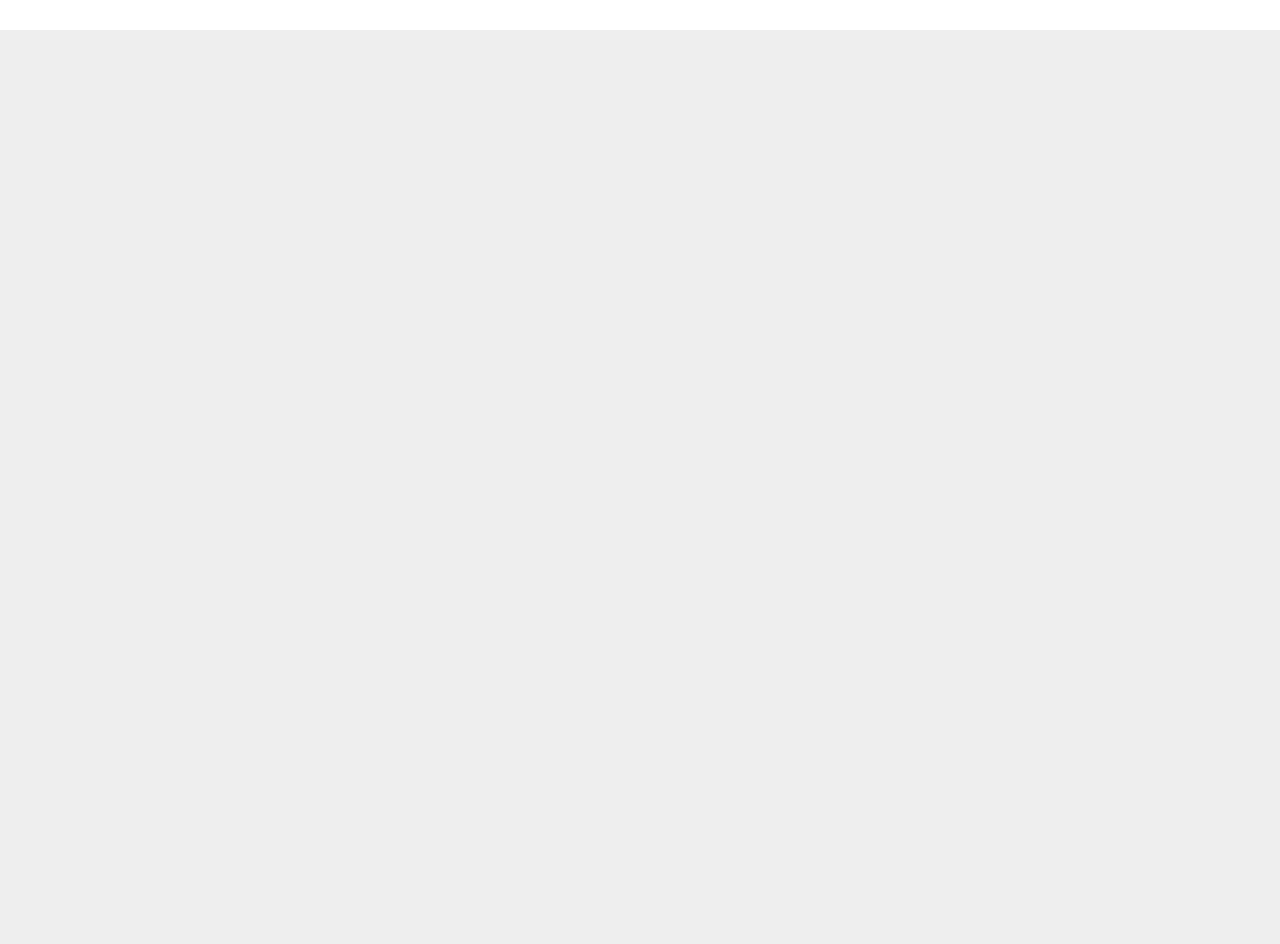
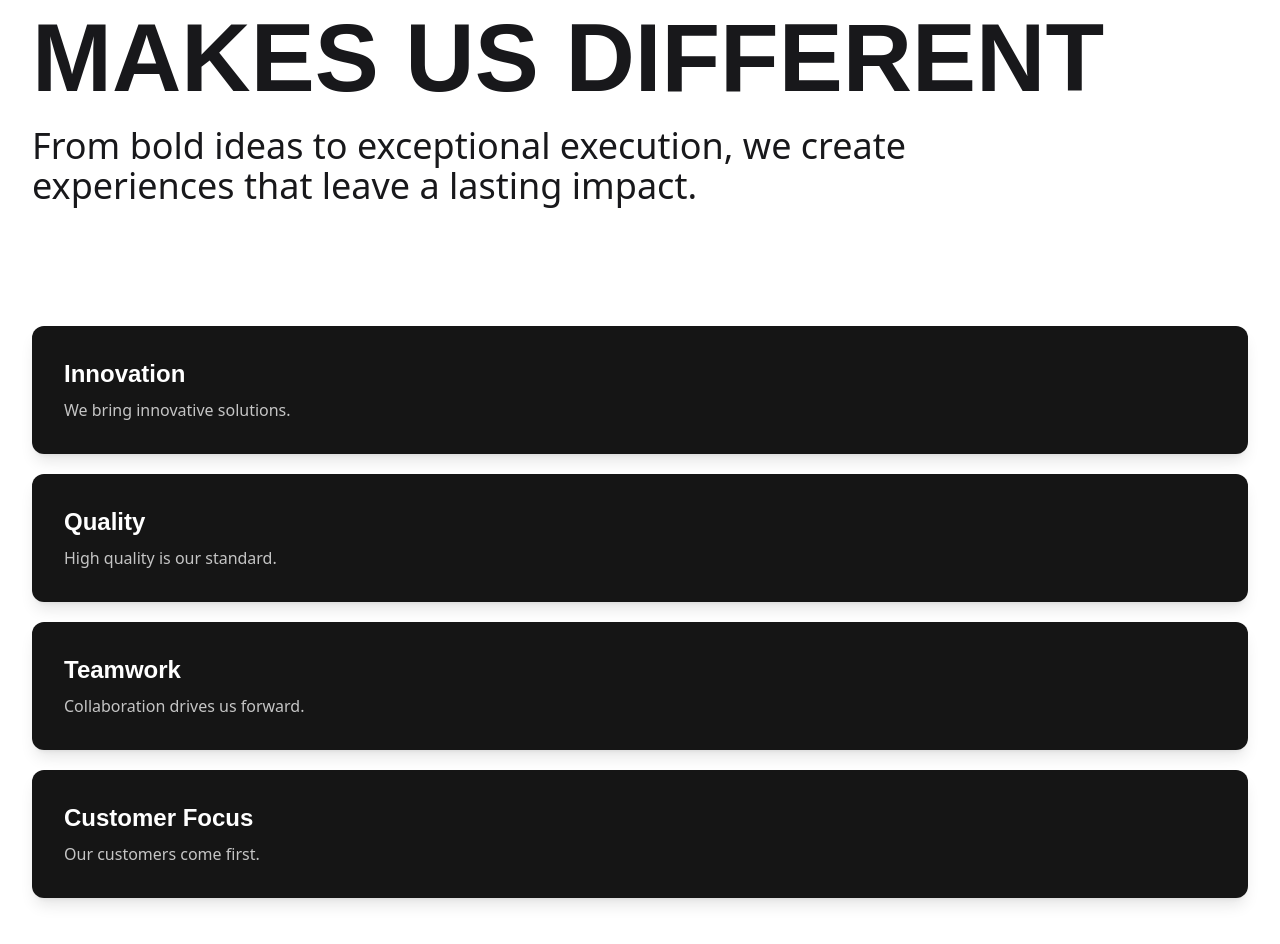
Before and after one commit to ZieksQ/Research_Connect, a React (Vite) app in the folder frontend/: page / in a window 1280 px wide. Shown: the part 2540-3484 px from the top of the page. Before the commit the page ends 2570 px from the top, so only its background shows below. Built offline with nearby package versions, Linux system fonts and the light colour scheme.

Commit message:
added feature section rough sketch

```diff
--- /dev/null
+++ b/frontend/src/pages/landingPage/landingPage-components/featureSection.jsx
@@ -0,0 +1,42 @@
+import React from "react";
+import { motion } from "framer-motion";
+
+export default function FeatureSection() {
+  const cards = [
+    { title: "Innovation", description: "We bring innovative solutions." },
+    { title: "Quality", description: "High quality is our standard." },
+    { title: "Teamwork", description: "Collaboration drives us forward." },
+    { title: "Customer Focus", description: "Our customers come first." },
+  ];
+
+  return (
+    <section className="relative rounded-3xl mt-30 flex min-h-screen flex-col">
+      {/* Cards container */}
+      <h2 className="mb-5 w-[90%] text-8xl font-bold">
+        DISCOVER WHAT MAKES US DIFFERENT
+      </h2>
+      <p className="w-[50ch] text-4xl font-normal mb-30">
+        From bold ideas to exceptional execution, we create experiences that
+        leave a lasting impact.
+      </p>
+
+      <div className="flex w-full flex-col gap-5">
+        {cards.map((card, index) => (
+          <motion.div
+            key={index}
+            className="rounded-xl p-8 shadow-lg"
+            initial={{ backgroundColor: "#ffffff" }}
+            whileInView={{ backgroundColor: "#151515" }}
+            viewport={{ once: false, amount: 0.3 }}
+            transition={{ duration: 0.8 }}
+          >
+            <h3 className="mb-2 text-2xl font-semibold text-white">
+              {card.title}
+            </h3>
+            <p className="text-white opacity-75">{card.description}</p>
+          </motion.div>
+        ))}
+      </div>
+    </section>
+  );
+}
--- a/frontend/src/pages/landingPage/landingPage-components/heroSection.jsx
+++ b/frontend/src/pages/landingPage/landingPage-components/heroSection.jsx
@@ -3,7 +3,7 @@ import HeroBackground from "./heroBackground";
 
 export default function HeroSection({ x1, x2, x3 }) {
   return (
-    <section className="relative mb-15 flex min-h-screen flex-col items-start justify-start gap-15 selection:bg-black selection:text-white">
+    <section className="relative mb-15 flex flex-col items-start justify-start gap-15 selection:bg-black selection:text-white">
       <h1 className="mb-10 text-4xl">Inquira&trade;</h1>
 
       <motion.h2
--- a/frontend/src/pages/landingPage/landingPage.jsx
+++ b/frontend/src/pages/landingPage/landingPage.jsx
@@ -2,17 +2,17 @@ import { motion, useTransform, useMotionValue } from "framer-motion";
 import LocomotiveScroll from "locomotive-scroll";
 import "locomotive-scroll/src/locomotive-scroll.scss";
 import React, { useEffect, useRef } from "react";
-import { Link } from "react-router-dom";
-import HeroBackground from "./landingPage-components/heroBackground";
-import GallerySection from "./landingPage-components/gallerySection";
+import Header from "./landingPage-components/header";
 import HeroSection from "./landingPage-components/heroSection";
 import AboutSection from "./landingPage-components/aboutSection";
-import Header from "./landingPage-components/header";
+import GallerySection from "./landingPage-components/gallerySection";
+import FeatureSection from "./landingPage-components/featureSection";
 
 export default function LandingPage() {
   const scrollRef = useRef(null);
   const scrollY = useMotionValue(0);
 
+  // HeroSection scroll animations
   const x1 = useTransform(scrollY, [0, 800], ["0%", "-70%"]);
   const x2 = useTransform(scrollY, [0, 800], ["0%", "70%"]);
   const x3 = useTransform(scrollY, [0, 800], ["0%", "-100%"]);
@@ -34,18 +34,18 @@ export default function LandingPage() {
 
   return (
     <>
-      {/* Header moved outside the scroll container */}
       <Header />
 
-      {/* Scroll container for Locomotive Scroll */}
       <main
         data-scroll-container
         ref={scrollRef}
-        className="overflow-x-hidden scroll-smooth bg-white p-15 pt-10" // add padding-top to avoid overlap with fixed header
+        className="min-h-screen overflow-x-hidden scroll-smooth p-8 "
       >
-        <HeroSection x1={x1} x2={x2} x3={x3}/>
+        {/* Light Sections */}
+        <HeroSection x1={x1} x2={x2} x3={x3} />
         <AboutSection />
         <GallerySection />
+        <FeatureSection />
       </main>
     </>
   );
```
